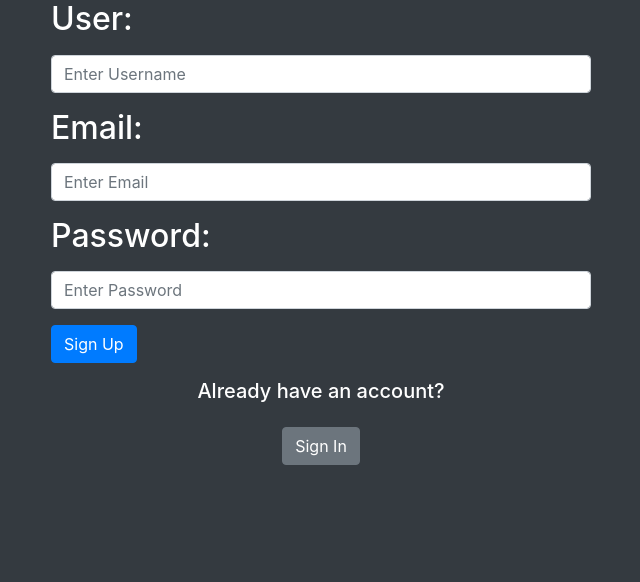
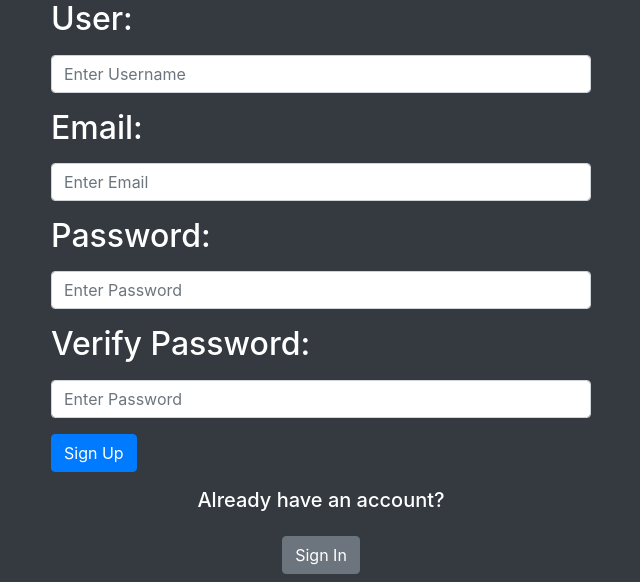
Before and after one commit to ThomasCross257/SailorsDailyJill, a Flask app: page /signup in a window 1280 px wide. Shown: the part 339-921 px from the top of the page, without its empty margins (319-959 px from the left). Before the commit the page ends 804 px from the top, so only its background shows below. Run offline with Flask 2, Linux system fonts and the light colour scheme.

Commit message:
Somehow forgot to add second layer of password checking.

```diff
--- a/blueprints/auth/auth.py
+++ b/blueprints/auth/auth.py
@@ -27,9 +27,13 @@ def signup():
     if request.method == 'POST':
         user = request.form['signup_user']
         password = request.form['signup_password']
+        verify_password = request.form['signup_passwordVal']
         email = request.form['signup_email']
         bio = "This user hasn't updated their bio yet."
         hashed_password = bcrypt.hashpw(password.encode('utf-8'), bcrypt.gensalt())
+        hashed_verify = bcrypt.hashpw(verify_password.encode('utf-8'), bcrypt.gensalt())
+        if bcrypt.checkpw(hashed_password, hashed_verify) == False:
+            return redirect(url_for('signup', usr=default, currentUsr=default, error='Passwords do not match.'))
         user_data = user_collection.find_one({'Username': user})
         if db_func.is_valid_email(email) == False:
             return redirect(url_for('signup', usr=default, currentUsr=default, error='Not a valid Email address.'))
--- a/blueprints/auth/templates/signup.html
+++ b/blueprints/auth/templates/signup.html
@@ -28,6 +28,10 @@
                                 <label for="signup_password"><h2 class="text-white">Password:</h2></label>
                                 <input name="signup_password" class="form-control" type="password" placeholder="Enter Password" required>
                             </div>
+                            <div class="form-group">
+                                <label for="signup_passwordVal"><h2 class="text-white">Verify Password:</h2></label>
+                                <input name="signup_passwordVal" class="form-control" type="password" placeholder="Enter Password" required>
+                            </div>
                             <button class="btn btn-primary">Sign Up</button>
                             {% if error %}
                                 <p class="error-message">Error: {{ error }}</p>
```
